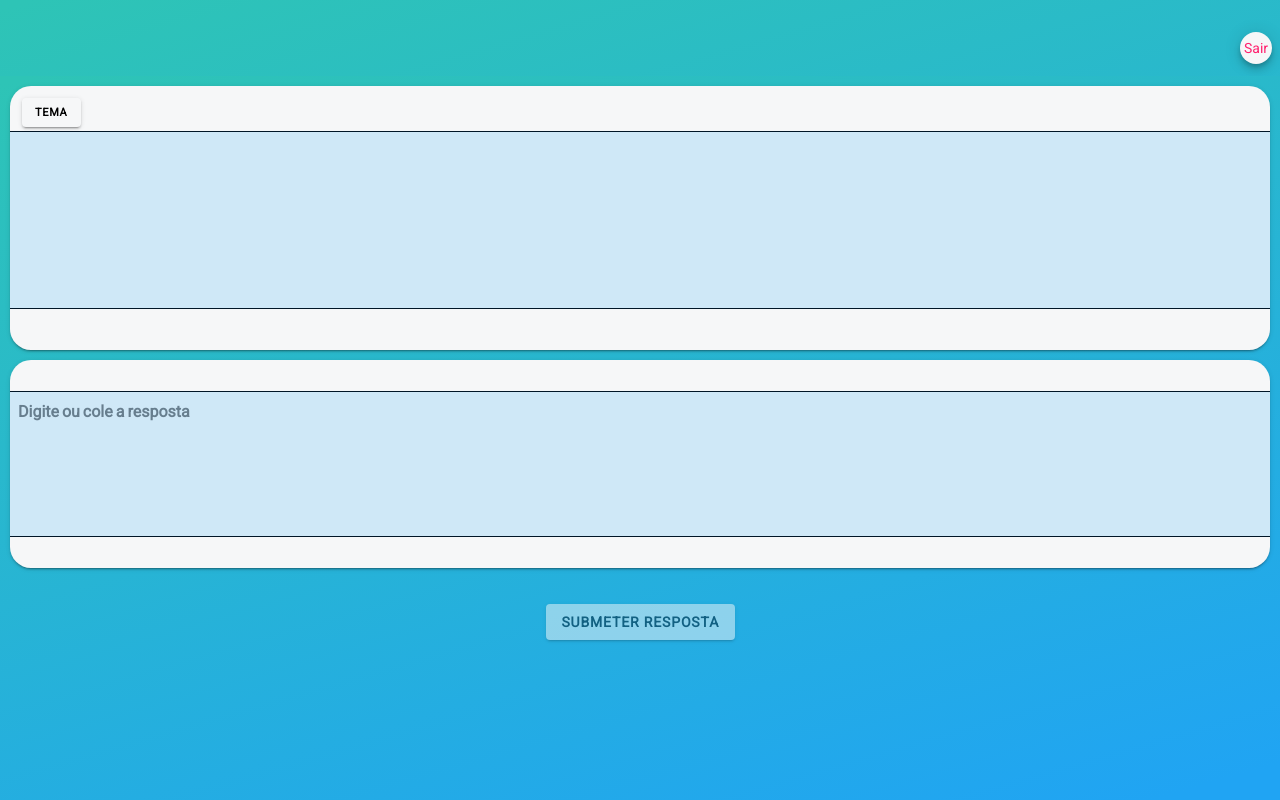
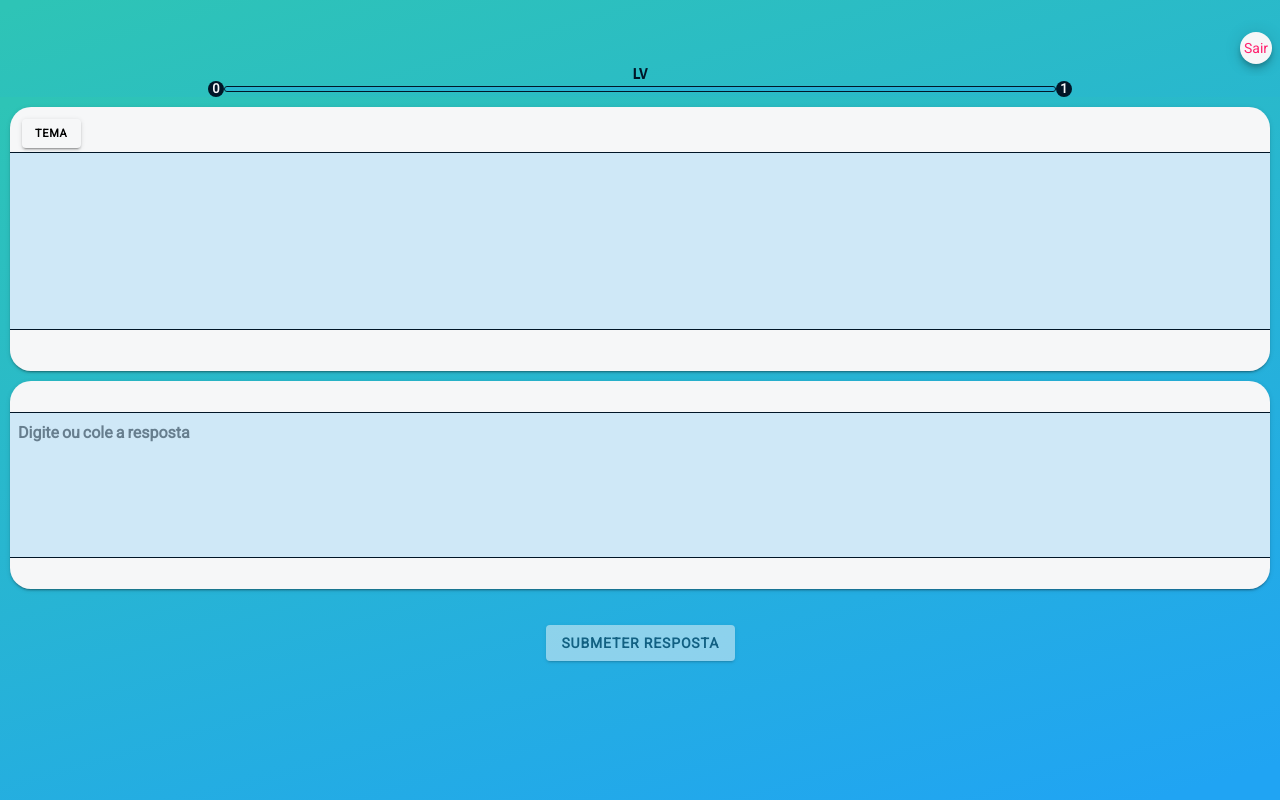
Before and after one commit to Lucasfield3/fixer-ionic-react, a React (Create React App) app: page /AnswerDissertativa in a window 1280 px wide. Built offline with nearby package versions, Linux system fonts and the light colour scheme.

Commit message:
função embaralhar alternativas, bug arrumado e tela resposta alternativa pronta

```diff
--- a/src/components/AnswerAlternativa/AnswerAlternativa.tsx
+++ b/src/components/AnswerAlternativa/AnswerAlternativa.tsx
@@ -20,7 +20,7 @@ import CardGreen from '../CardGreen/cardGreen';
 import { menuController } from '@ionic/core';
 import CardTime from '../CardTime/cardTime';
 import { loadavg } from 'os';
-import { AreaFlip, HeaderAnswerDefault, ModalDefault, Redone } from '../../pages/styles/Page-default/Page-default-styled';
+import { AreaFlip, FinalBtn, HeaderAnswerDefault, ModalDefault, Redone } from '../../pages/styles/Page-default/Page-default-styled';
 
 
 
@@ -45,6 +45,7 @@ const AnswerAlternativa: React.FC = () => {
     const [minutes, setMinutes] = useState('')
     const [cards, setCards] = useState<{}>()
     const [title, setTitle] = useState('')
+    const [cardRed, setCardRed] = useState(<CardRed/>)
     const card = history.location.state as FlashCard
     const [check, setCheck] = useState<Checker>({
         answer: 'resposta-certa',
@@ -62,20 +63,19 @@ const AnswerAlternativa: React.FC = () => {
     })
     const letras = ['a', 'b', 'c', 'd', 'e']
     const [themes, setThemes] = useState<string[]>([]);
-    const [cardRed, setCardRed] = useState(<CardRed />)
     const [showLoading, setShowLoading] = useState(true);
 
     const settingLoading = () => {
         setTimeout(() => {
             setShowLoading(false);
             setIsFlipped(true)
-            disableAlternatives()
         }, 1500);
     }
     useIonViewWillLeave(() => {
         menuController.enable(true)
     }, [])
     useIonViewWillEnter(() => {
+
         enableAlternatives()
         setClassName({
             id: -1,
@@ -96,7 +96,6 @@ const AnswerAlternativa: React.FC = () => {
         } else {
             console.log('Não tem nada');
         }
-        cronometro()
     }, [])
     const removeActive = () => {
         setClassName({
@@ -125,12 +124,8 @@ const AnswerAlternativa: React.FC = () => {
         console.log(checker)
         ProgressBar(checker)
         setCheck(checker)
+        disableAlternatives()
 
-        if(checker.correct){
-            setCards(<CardGreen textRightAnswer={check.answer}/>)
-        }else{
-            setCards(<CardRed/>)
-        }
     }
 
     const disableAlternatives = () => {
@@ -192,6 +187,8 @@ const AnswerAlternativa: React.FC = () => {
         }
     }
 
+
+
     return (
         <>
             <IonPage>
@@ -230,18 +227,19 @@ const AnswerAlternativa: React.FC = () => {
                     settingLoading()
                     }}
                     isOpenLoadig={showLoading}
-                    cards={cards}
                    >
                     {themes.map((theme: string, index) => (
                         <IonRow key={index} style={{ cursor: 'default', marginTop: '1rem' }} className='ion-justify-content-center'>
                             <IonCol key={index} className='ios temas-inputs' placeholder='Temas' color='dark'>{theme}</IonCol>
                         </IonRow>
                     ))}
+                    {check!.correct && <CardGreen textRightAnswer={check.answer} /> || cardRed}
                    </AreaFlip>
 
 
                     <IonGrid key={alternatives?.length} style={{ pointerEvent: isFlipped && 'unset' || 'auto' }} className='array-div'>
                         {alternatives?.map((alternative: Alternative, i) => (
+
                             <IonRow key={i + 1} style={{ cursor: 'default', marginTop: '1rem' }} className='ion-justify-content-center colunas'>
                                 <IonCol key={i} onClick={() => handleSelectAlternative(alternative, i)} size='1' className={(i === className.id && className.active) && 'active-letras' || 'letras-alternativas'}> {letras[i]}</IonCol>
                                 <IonCol onClick={() => handleSelectAlternative(alternative, i)}
@@ -252,8 +250,8 @@ const AnswerAlternativa: React.FC = () => {
                             </IonRow>
                         ))}
                     </IonGrid>
-                    <IonRow  className='ios ion-justify-content-center row-btn-final'>
-                        <IonButton disabled={isFlipped == false && true} onClick={() => {
+                    <FinalBtn
+                    onClick={() => {
                         if(check!.correct){
                             removeActive()
                             setShownPopResult(false)
@@ -262,8 +260,9 @@ const AnswerAlternativa: React.FC = () => {
                         }else{
                             setShownPopResult(true)
                         }
-                        }} className='ios btn-final' color='light' size='default' >Finalizar</IonButton>
-                    </IonRow>
+                    }}
+                    disabled={isFlipped == false && true}
+                    />
                     <CardStats
                         backdropDismiss={false}
                         isOpen={shownPopResult}
--- a/src/components/AnswerAlternativa/styles.css
+++ b/src/components/AnswerAlternativa/styles.css
@@ -359,14 +359,6 @@ ion-item{
     border: 2px var(--ion-color-primary) solid;
     box-shadow: 0 0 10px var(--light);
 }
-.row-btn-final{
-  margin-top: 2rem;
-}
-.btn-final{
-  background: var(--ion-color-light);
-  --ion-color-light-contrast: var(--ion-color-dark);
-  font-weight: bold;
-}
 
 .loading-custom{
   top:14%;
--- a/src/components/AnswerDissertativa/AnswerDissertativa.tsx
+++ b/src/components/AnswerDissertativa/AnswerDissertativa.tsx
@@ -1,4 +1,4 @@
-import React, {useState} from 'react';
+import React, {useState, useRef} from 'react';
 import {
     IonButton,
     IonPage,
@@ -33,6 +33,7 @@ import CardGreen from '../CardGreen/cardGreen';
 import SairTelaResposta from '../CardMessages/msg_sair_tela_resposta';
 import { Checker, FlashCard, getCheck } from '../../services/flashCard.service';
 import CardRed from '../cardRed/cardRed';
+import { AreaFlip, HeaderAnswerDefault } from '../../pages/styles/Page-default/Page-default-styled';
 
 
 
@@ -116,10 +117,12 @@ const AnswerDissertativa: React.FC = () => {
     const mystyle = {
         display: check.correct! && 'none' || 'block'
     }
+    const [cards, setCards] = useState<{}>()
     const handleFlipAnswer = async () => {
         let checker = await getCheck(idFlashCard, textAreaAnswer)
         console.log(checker)
         setCheck(checker)
+        ProgressBar(checker)
         disableAnswer()
     }
     const handleHabilit = ()=>{
@@ -131,30 +134,30 @@ const AnswerDissertativa: React.FC = () => {
             setShownPopResult(true)
         }
     }
+    const changeText = (event:CustomEvent)=>{
+        setTextAreaAnswer(event.detail.value!)
+        if(event.detail.value! !== ''){
+            enableButton()
+        }else{
+            disableButton()
+        }
+
+    }
+    const [progress, setProgress] = useState<number>(0)
+    const ProgressBar = (validator:Checker)=>{
+        if(validator.correct == true && progress >= 0){
+             setProgress(progress + 0.30)
+        }else if(validator.correct == false && progress == 0){
+             setProgress(0)
+        }else if(validator.correct == false && progress >= 0.30 || progress <= 0.30){
+             setProgress(progress - 0.15)
+        }
+     }
     return (
         <>
             <IonPage>
-            <IonHeader className='custom-header'>
-                    <IonToolbar>
-                        <IonFabButton onClick={() => {
-                            setShownPopsair(true)
-                            }} className='btnSair-answer' color='light' slot='end' size='small'>
-                            Sair
-                    </IonFabButton>
-                    </IonToolbar>
-                    {/* <IonRow className='row-level-progress'>
-                        <IonRow className='ion-justify-content-center'>
-                            <IonLabel className="label-lvl">LV</IonLabel>
-                        </IonRow>
-                        <IonRow style={{ height: '1rem' }} className='ion-justify-content-center row-progress'>
-                            <IonLabel className="start-lvl">0</IonLabel>
-                            <IonProgressBar className='progress-bar' value={0.5}></IonProgressBar>
-                            <IonLabel className="start-lvl">1</IonLabel>
-                        </IonRow>
-                    </IonRow> */}
-                     <IonRow className='ion-justify-content-center flashcard-title'>{title}</IonRow>
-                </IonHeader>
 
+            <HeaderAnswerDefault onClickPopSair={()=>setShownPopsair(true)} valueprogressBar={progress} title={title}/>
 
                 <IonContent>
                 <SairTelaResposta
@@ -169,80 +172,31 @@ const AnswerDissertativa: React.FC = () => {
                         onDidDismiss={() => setShownPopsair(false)}
 
                     />
-                <ReactCardFlip isFlipped={isFlipped} flipDirection='horizontal' flipSpeedBackToFront={1.1} flipSpeedFrontToBack={1.1}>
-                    <IonCard className='card-flip' color='light'>
-                            <IonCardHeader style={{ padding: 0 }}>
-                                <IonRow className='ios ion-justify-content-space-between row-header'>
-                                    <IonButton onClick={() => setShowPopover(true)} className="ios btn-tema-dissertativa">Tema</IonButton>
-                                    <IonPopover
+              <AreaFlip
+                   isFlipped={isFlipped}
+                   onClickPopTheme={() => setShowPopover(true)}
                    isOpen={showPopover}
-                                        cssClass='my-custom-class tema'
-                                        onDidDismiss={e => setShowPopover(false)}
+                   onDidDismissPopTheme={e => setShowPopover(false)}
+                   onClickClosePop={()=> setShowPopover(false)}
+                   textMat={textMat}
+                   textAreaQuestion={textAreaQuestion}
+                   style={{ display: shownIcon && 'block' || 'none', opacity: showLoading == true && 0 }}
+                   onClickArrowFlip={() => {
+                    setShowLoading(true)
+                    handleFlipAnswer()
+                    settingLoading()
+                    disableAnswer()
+                    setShownButton(!shownButton)
+                }}
+                    isOpenLoadig={showLoading}
                    >
-                                        <IonRow style={{ marginTop: '0.9rem' }} className='ion-justify-content-center'>
-                                            <IonLabel style={{ fontWeight: 'bold', fontSize: '18px' }} color='dark'>Temas</IonLabel>
-                                        </IonRow>
-                                        <IonGrid className='back-temas'>
                     {themes.map((theme: string, index) => (
                         <IonRow key={index} style={{ cursor: 'default', marginTop: '1rem' }} className='ion-justify-content-center'>
                             <IonCol key={index} className='ios temas-inputs' placeholder='Temas' color='dark'>{theme}</IonCol>
                         </IonRow>
                     ))}
-                                        </IonGrid>
-                                        <IonRow style={{ marginTop: '-0.9rem' }} className='ion-justify-content-center row-btn'>
-                                            <IonButton onClick={() => {
-                                                setShowPopover(false)
-                                            }} color='light' className='btn-clean'>Fechar</IonButton>
-                                        </IonRow>
-                                    </IonPopover>
-                                    <IonPopover
-                                        isOpen={shownPopsave}
-                                        cssClass='my-custom-class save'
-                                        onDidDismiss={() => {
-                                            setShowPopover(false)
-                                            setShowPopover(false)
-                                        }}
-                                    >
-                                        <IonRow className='ion-justify-content-center ion-text-align-center'>
-                                            <IonLabel style={{ fontWeight: 'bold', fontSize: '18px', lineHeight: '8rem' }} color='success'>Temas</IonLabel>
-                                        </IonRow>
-                                    </IonPopover>
-
-                                    <IonCol className="titulo" >{textMat}</IonCol>
-                                </IonRow>
-                            </IonCardHeader>
-                            <IonCardContent className="content-background">
-                                <IonRow className="ios row-enunciated">
-                                    <IonTextarea
-                                        overflow-scroll="true"
-                                        rows={5}
-                                        cols={20}
-                                        required
-                                        className='ios question'
-                                        color='dark'>
-                                        {textAreaQuestion}
-                                    </IonTextarea>
-                                </IonRow>
-                            </IonCardContent>
-                        <IonRow className='row-footer' color='light'></IonRow>
-                        <IonRow className='ios ion-justify-content-center'>
-                            <IonIcon style={{ display: shownIcon && 'block' || 'none', opacity: showLoading == true && 0 }} onClick={() => {
-                                setShowLoading(true)
-                                handleFlipAnswer()
-                                settingLoading()
-                                disableAnswer()
-                                setShownButton(!shownButton)
-                            }} className='ios arrow-foward' color='primary' src={arrowForward}></IonIcon>
-                        </IonRow>
-                        <IonLoading
-                            showBackdrop={false}
-                            cssClass='loading-custom-dissertative'
-                            isOpen={showLoading}
-                            duration={600}
-                        />
-                    </IonCard >
                     {check!.correct && <CardGreen textRightAnswer={check.answer} /> || cardRed}
-                </ReactCardFlip>
+                   </AreaFlip>
 
 
                     <IonCard className='card-dissertativa-secundary' color='light'>
@@ -259,15 +213,7 @@ const AnswerDissertativa: React.FC = () => {
                                     rows={4}
                                     cols={20}
                                     color='dark'
-                                    onIonChange={e => {
-                                        setTextAreaAnswer(e.detail.value!)
-                                        if(e.detail.value! !== '') {
-                                            enableButton()
-                                        }else if(e.detail.value! == ''){
-                                            disableButton()
-                                        }
-
-                                    }}
+                                    onIonChange={event => changeText(event)}
                                     placeholder="Digite ou cole a resposta">
                                 </IonTextarea>
                             </IonRow>
--- a/src/pages/Flash-cards/Alternativa/questaoAlternativa.tsx
+++ b/src/pages/Flash-cards/Alternativa/questaoAlternativa.tsx
@@ -72,7 +72,7 @@ const QuestaoAlternativa: React.FC = () => {
     const AddAlternative = () => {
         setAlternatives([...alternatives, { answer: answer }])
         console.log(alternatives)
-        if (alternatives.length == 4) {
+        if (alternatives.length == 4 || answer === '') {
             setAlternatives(alternatives)
 
         }
@@ -130,6 +130,7 @@ const QuestaoAlternativa: React.FC = () => {
             alternativesSend.push({ answer: a.answer })
         })
         alternativesSend.push({ answer: textRightAnswer })
+        ShuffleAlternativas(alternativesSend)
         if (enunciated !== '' && textRightAnswer !== '' && alternatives!.length > 0) {
             try {
                 await createFlashCard({
@@ -150,6 +151,16 @@ const QuestaoAlternativa: React.FC = () => {
             setShowPopLimit(true)
         }
 
+    }
+    const ShuffleAlternativas = ( alternativesSend: NewAlternative[]) => {
+
+        for(let i =  alternativesSend.length -1; i > 0; i--){
+            const j = Math.floor(Math.random() * (i + 1));
+            const temp =  alternativesSend[i];
+             alternativesSend[i] =  alternativesSend[j];
+             alternativesSend[j] = temp;
+        }
+        return  alternativesSend;
     }
 
     return (
--- a/src/pages/styles/Page-default/Page-default-styled.tsx
+++ b/src/pages/styles/Page-default/Page-default-styled.tsx
@@ -449,7 +449,6 @@ export const AreaFlip:React.FC<{
     style:any;
     onClickArrowFlip:()=>void;
     isOpenLoadig:boolean;
-    cards:{} | undefined;
 }>= props=>{
 
     return(
@@ -501,7 +500,7 @@ export const AreaFlip:React.FC<{
                                 duration={600}
                             />
                         </IonCard >
-                        {props.cards}
+                        {props.children}
 
                     </ReactCardFlip>
         </>
@@ -548,3 +547,15 @@ export const Redone: React.FC<{ onClick: () => void; style: React.CSSProperties
         </>
     );
 }
+
+export const FinalBtn: React.FC<{onClick:()=>void; disabled:boolean}> = props =>{
+
+    return(
+        <>
+            <IonRow  className='ios ion-justify-content-center row-btn-final'>
+                <IonButton disabled={props.disabled} onClick={props.onClick} className='ios btn-final' color='light' size='default' >Finalizar</IonButton>
+            </IonRow>
+        </>
+    )
+
+}
--- a/src/theme/variables.css
+++ b/src/theme/variables.css
@@ -567,3 +567,11 @@ ion-button{
 .ios .custom-popSair{
   --height: 19%;
 }
+.row-btn-final{
+  margin-top: 2rem;
+}
+.btn-final{
+  background: var(--ion-color-light);
+  --ion-color-light-contrast: var(--ion-color-dark);
+  font-weight: bold;
+}
```
Lines whose indentation alone changed are shown as unchanged.
